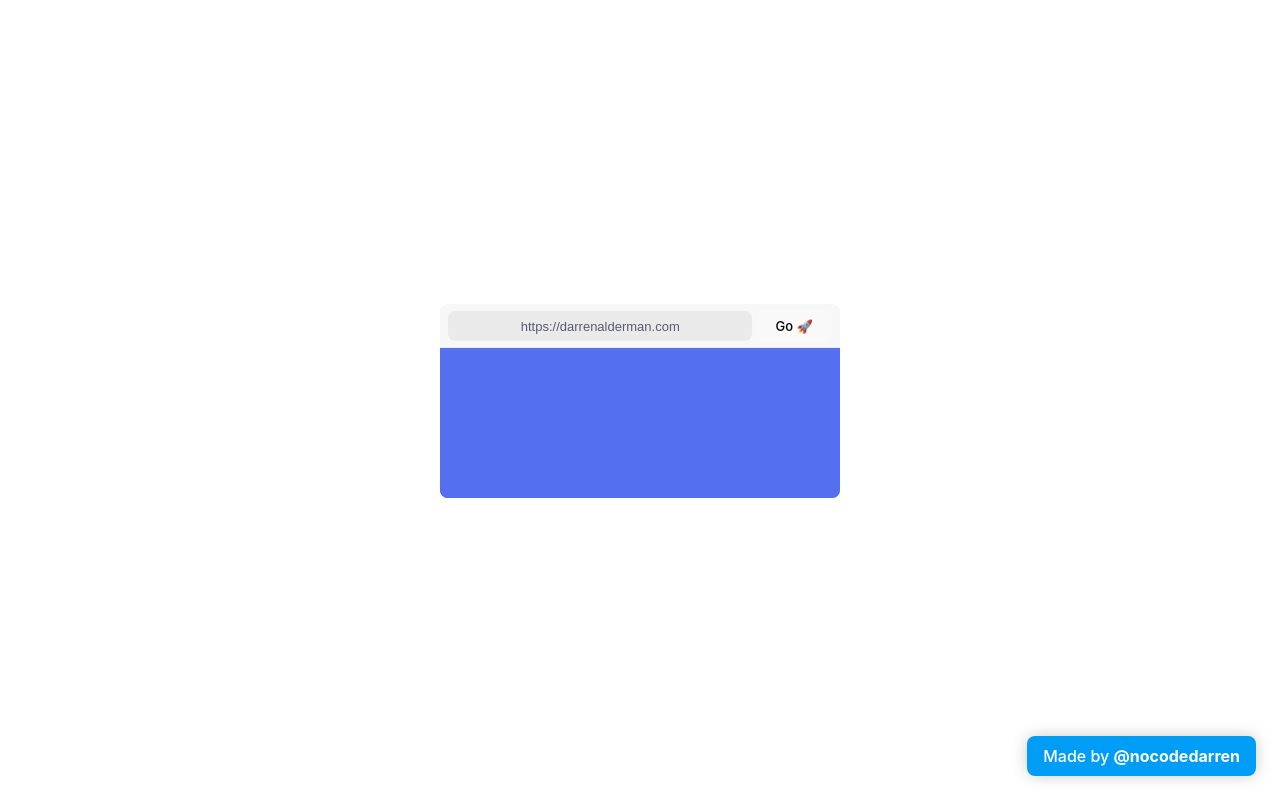
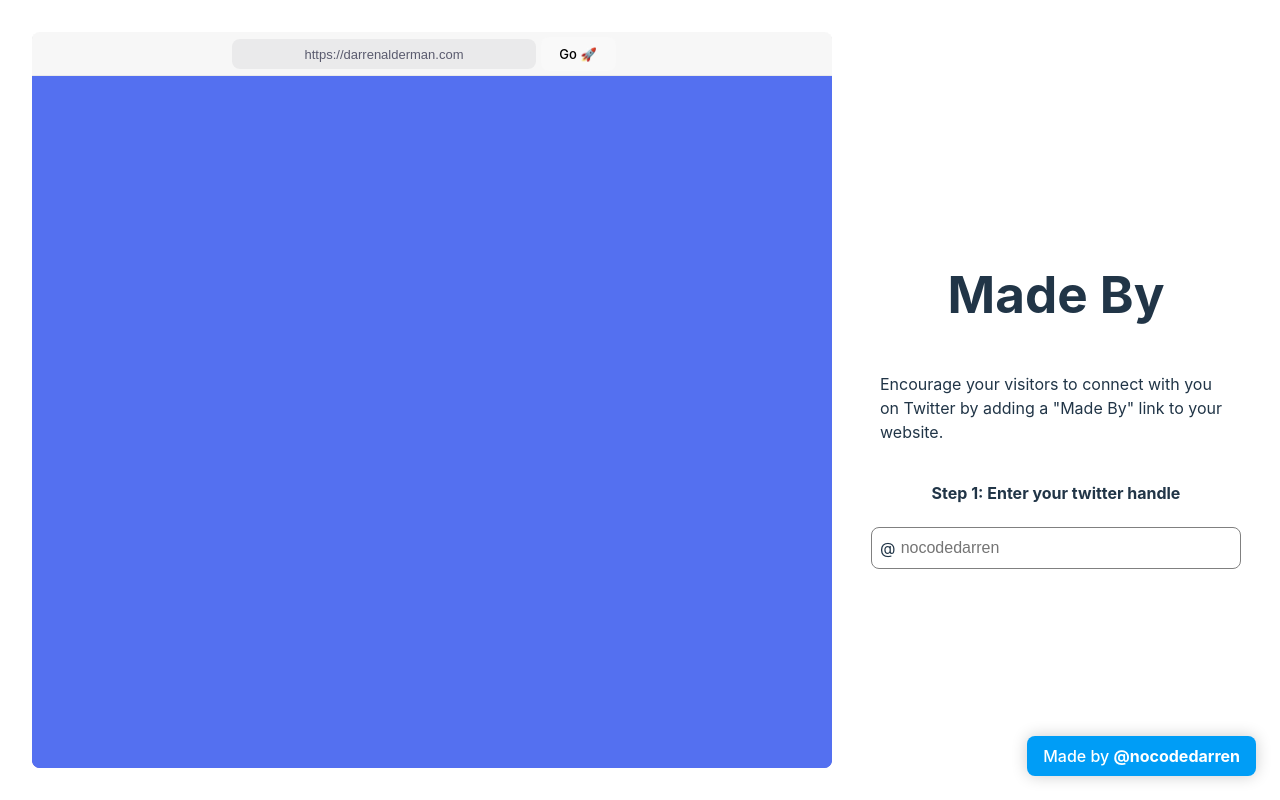
Before and after one commit to amblemind/fm, a Svelte app: page / in a window 1280 px wide. Built offline with nearby package versions, Linux system fonts and the light colour scheme.

Commit message:
more files

```diff
--- a/src/App.svelte
+++ b/src/App.svelte
@@ -1,7 +1,86 @@
 <script>
   import Preview from './lib/Preview.svelte'
+
+  let color = "";
+  let twitterHandle = "nocodedarren";
+
+  // get root domain url
+  const domain = window.location.href;
+
+  $: showScript = twitterHandle !== "nocodedarren" && twitterHandle !== "";
+  $: insertHtml = showScript ? '<script id="madeby-fm" src="' + domain + 'madeby.js" data-twitter-handle="' + twitterHandle + '"><' + '/script>' : "";
 </script>
 
 <main>
-    <Preview />
+    <div id="previewContainer">
+      <Preview {insertHtml}/>
+    </div>
+    <div id="side-bar">
+        <h1>Made By</h1>
+        <p>Encourage your visitors to connect with you on Twitter by adding a "Made By" link to your website.</p>
+        <h4>Step 1: Enter your twitter handle</h4>
+        <div id="inputContainer">
+          <span>@</span>
+          <input type="text" placeholder="nocodedarren" on:blur={e => twitterHandle = e.target.value}/>
+        </div>
+        <!-- if twitterhandle not equal to nocodedarren -->
+        {#if showScript}
+          <h4>Step 2: Copy this script to your website 👇</h4>
+          <code>{insertHtml}</code>
+        {/if}
+    </div>
 </main>
+
+<style>
+  /* css grid with 2 columns */
+  main {
+    display: grid;
+    grid-template-columns: 1fr 1fr;
+    grid-gap: 1rem;
+  }
+
+  #previewContainer {
+    min-width: 30rem;
+    width: calc(100vw - 30rem);
+    height: calc(100vh - 4rem);
+    margin: 2rem;
+  }
+
+  #side-bar {
+    display: flex;
+    flex-direction: column;
+    justify-content: center;
+    align-items: center;
+    margin-right: 2rem;
+    width: 22rem;
+  }
+
+  #inputContainer {
+    display: flex;
+    align-items: center;
+    border: 1px solid grey;
+    border-radius: 0.5rem;
+    padding: 0.5rem;
+    width: 100%;
+  }
+
+  input {
+    width: 100%;
+    margin-left: .2rem;
+    border: none;
+    background: transparent;
+    font-size: 1rem;
+    color: white;
+  }
+
+  input:focus {
+    outline: none;
+  }
+
+  code {
+    background-color: grey;
+    padding: 1rem;
+    border-radius: 0.5rem;
+    width: 100%;
+  }
+</style>
--- a/src/app.css
+++ b/src/app.css
@@ -42,10 +42,10 @@ h1 {
 }
 
 #app {
-  max-width: 1280px;
+  /* max-width: 1280px;
   margin: 0 auto;
   padding: 2rem;
-  text-align: center;
+  text-align: center; */
 }
 
 button {
```
